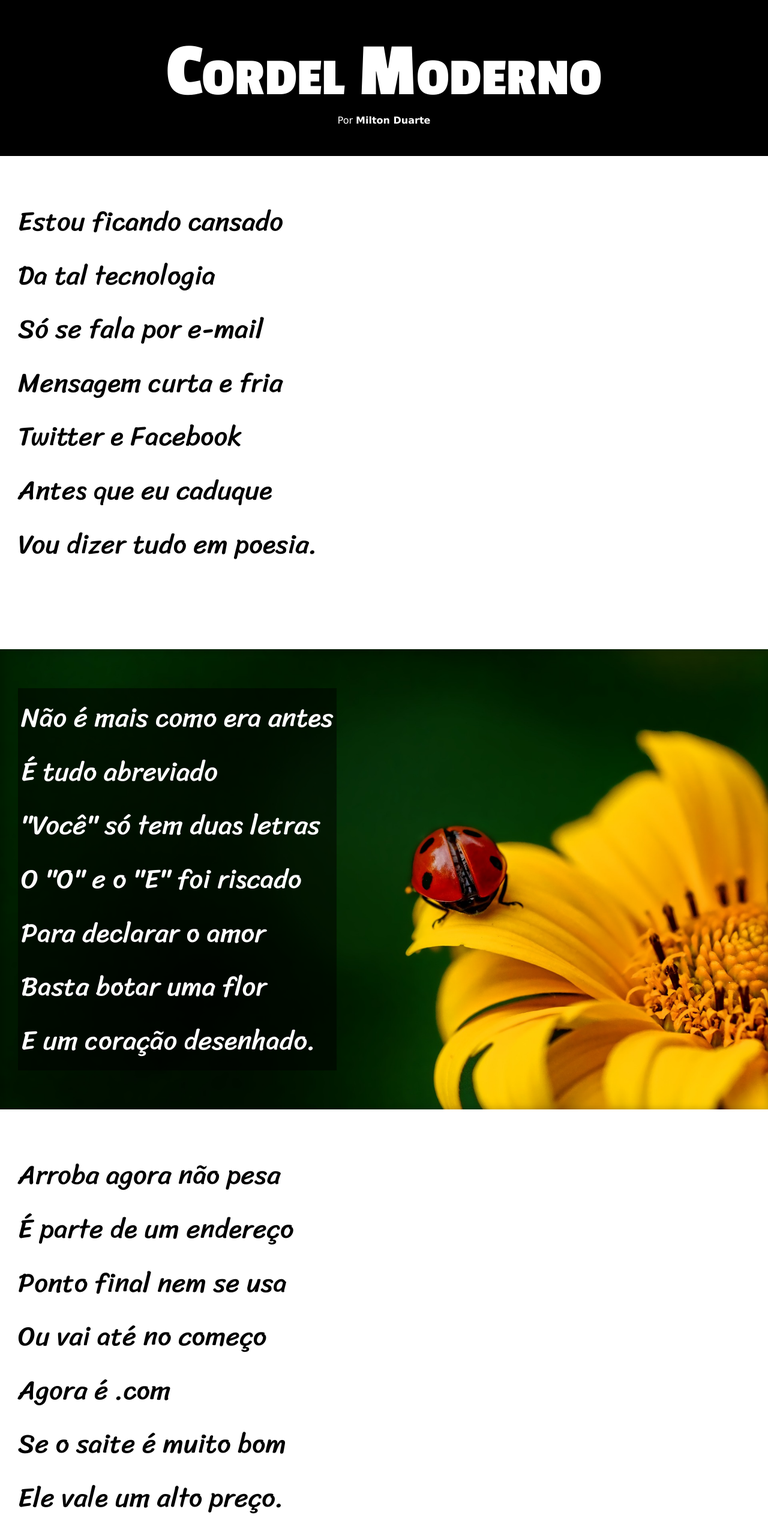
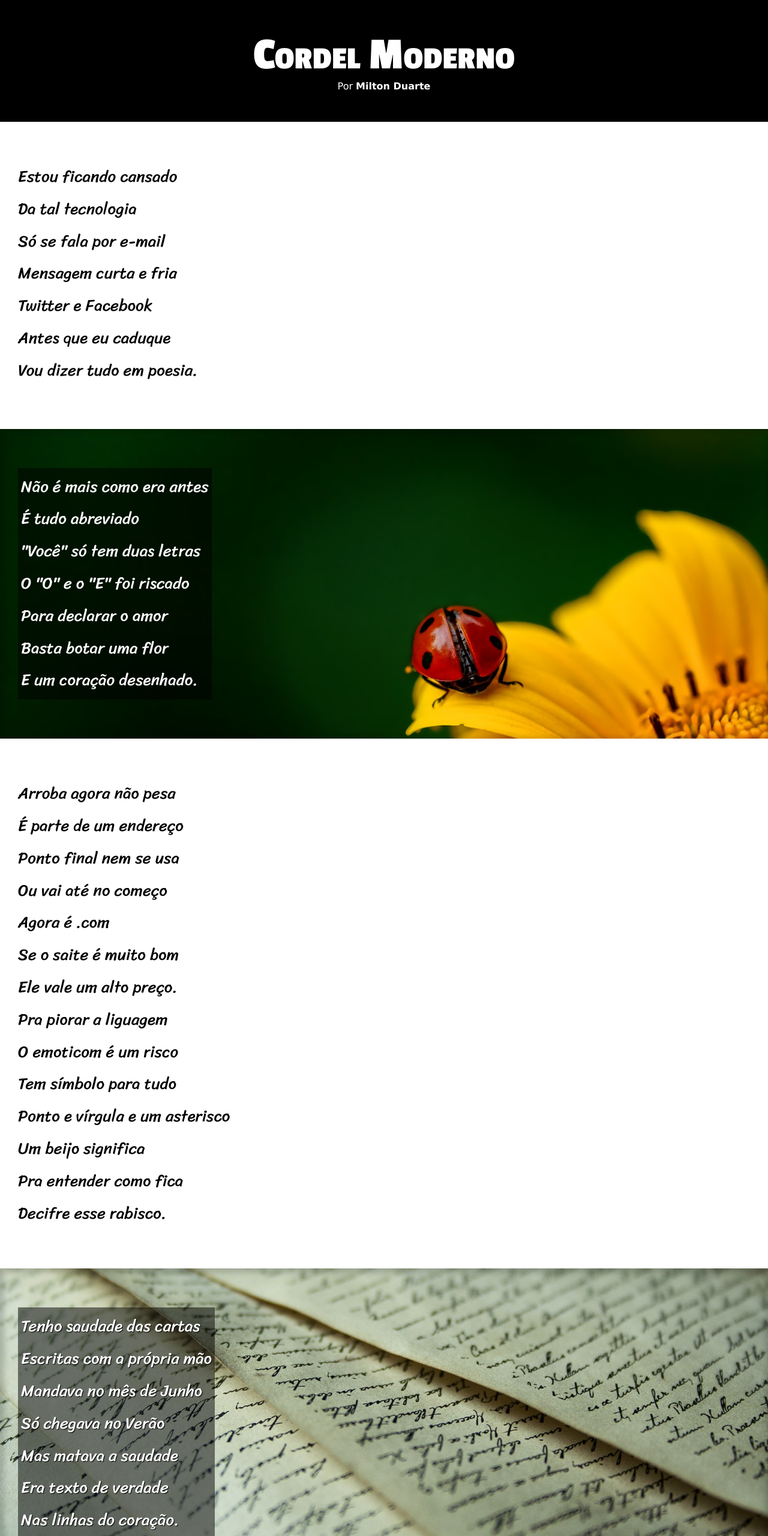
Before and after one commit to LuanCordeiro94/projeto-cordel, a plain HTML site: page index.html in a window 1280 px wide. Shown: the top 2560 px of the page at 60% size. Drawn offline with Linux system fonts and the light colour scheme.

Commit message:
Alterações na nomenclatura das classes, nos valores das propriedades e adicionado media queries para melhorar o responsivo

```diff
--- a/estilos/style.css
+++ b/estilos/style.css
@@ -20,21 +20,21 @@ header {
 }
 
 header > h1 {
-    color: white;
+    color: #fff;
     text-align: center;
     font-family: var(--fonte2);
-    font-size: 10vw;
+    font-size: 76.8px;
     padding: 50px 0px 0px 0px;
     position: relative;
 }
 
 span.titulo {
     display: inline-block;
-    font-size: 7vw;
+    font-size: 53.8px;
 }
 
 header > p {
-    color: white;
+    color: #fff;
     text-align: center;
     font-family: var(--fonte1);
     padding-bottom: 50px;
@@ -42,67 +42,55 @@ header > p {
 
 
 header a {
-    color: white;
+    color: #fff;
     text-decoration: none;
     font-weight: bold;
 }
 
-header a:hover {
-    text-decoration: underline;
-}
-
 section {
     font-family: var(--fonte3);
-    font-size: 3.5vw;
+    font-size: 26.9px;
     line-height: 2em;
     padding: 65px 30px;
 }
 
-section.A {
-    padding-bottom: 130px;
+section.secao-1 {
+    padding-bottom: 70px;
 }
 
-section.B {
+section.secao-2 {
     background-image: url('../imagens/background001.jpg');
     background-position: right top;
     background-size: cover;
     background-attachment: fixed;
-    color: white;
+    color: #fff;
     box-shadow: inset 2px 2px 10px 5px rgba(0, 0, 0, 0.158);
 }
 
-section.B > p {
+section.secao-2 > p {
     background-color: rgba(0, 0, 0, 0.5);
     display: inline-block;
     padding: 5px;
 }
 
-section.C > p {
-    padding-bottom: 40px;
-}
-
-section.D {
+section.secao-4 {
     background-image: url('../imagens/background002.jpg');
     background-position: left bottom;
     background-size: cover;
     background-attachment: fixed;
-    color: white;
+    color: #fff;
     box-shadow: inset 2px 2px 10px 5px rgba(0, 0, 0, 0.178);
 }
 
-section.D > p {
+section.secao-4 > p {
     background-color: rgba(0, 0, 0, 0.5);
     display: inline-block;
     padding: 5px;
     text-shadow: 1px 1px 1px black;
 }
 
-section.E > p {
-    padding-bottom: 45px;
-}
-
 footer {
-    color: white;
+    color: #fff;
     background-color: black;
     font-family: var(--fonte1);
     padding: 10px;
@@ -116,11 +104,25 @@ footer {
 }
 
 footer a {
-    color: white;
+    color: #fff;
     text-decoration: none;
     font-weight: bold;
 }
 
-footer a:hover {
+a:hover {
     color: rgba(255, 255, 255, 0.637);
 }
+
+@media (max-width: 768px) {
+    header > h1 {
+        font-size: 10vw;
+    }
+
+    span.titulo {
+        font-size: 7vw;
+    }
+
+    section {
+        font-size: 3.5vw;
+    }
+}
--- a/index.html
+++ b/index.html
@@ -16,7 +16,7 @@
         <p>Por <a href="https://www.recantodasletras.com.br/poesias/3186743" target="_blank">Milton Duarte</a></p>
     </header>
 
-    <section class="A">
+    <section class="secao-1">
         <p>
             Estou ficando cansado <br>
             Da tal tecnologia <br>
@@ -28,7 +28,7 @@
         </p>
     </section>
 
-    <section class="B">
+    <section class="secao-2">
         <p>
             Não é mais como era antes <br>
             É tudo abreviado <br>
@@ -40,7 +40,7 @@
         </p>
     </section>
 
-    <section class="C">
+    <section class="secao-3">
         <p>
             Arroba agora não pesa <br>
             É parte de um endereço <br>
@@ -62,7 +62,7 @@
         </p>
     </section>
 
-    <section class="D">
+    <section class="secao-4">
         <p>
             Tenho saudade das cartas <br>
             Escritas com a própria mão <br>
@@ -74,7 +74,7 @@
         </p>
     </section>
 
-    <section class="E">
+    <section class="secao-5">
         <p>
             Agora, escrevo e envio <br>
             Chegando na mesma hora <br>
```
